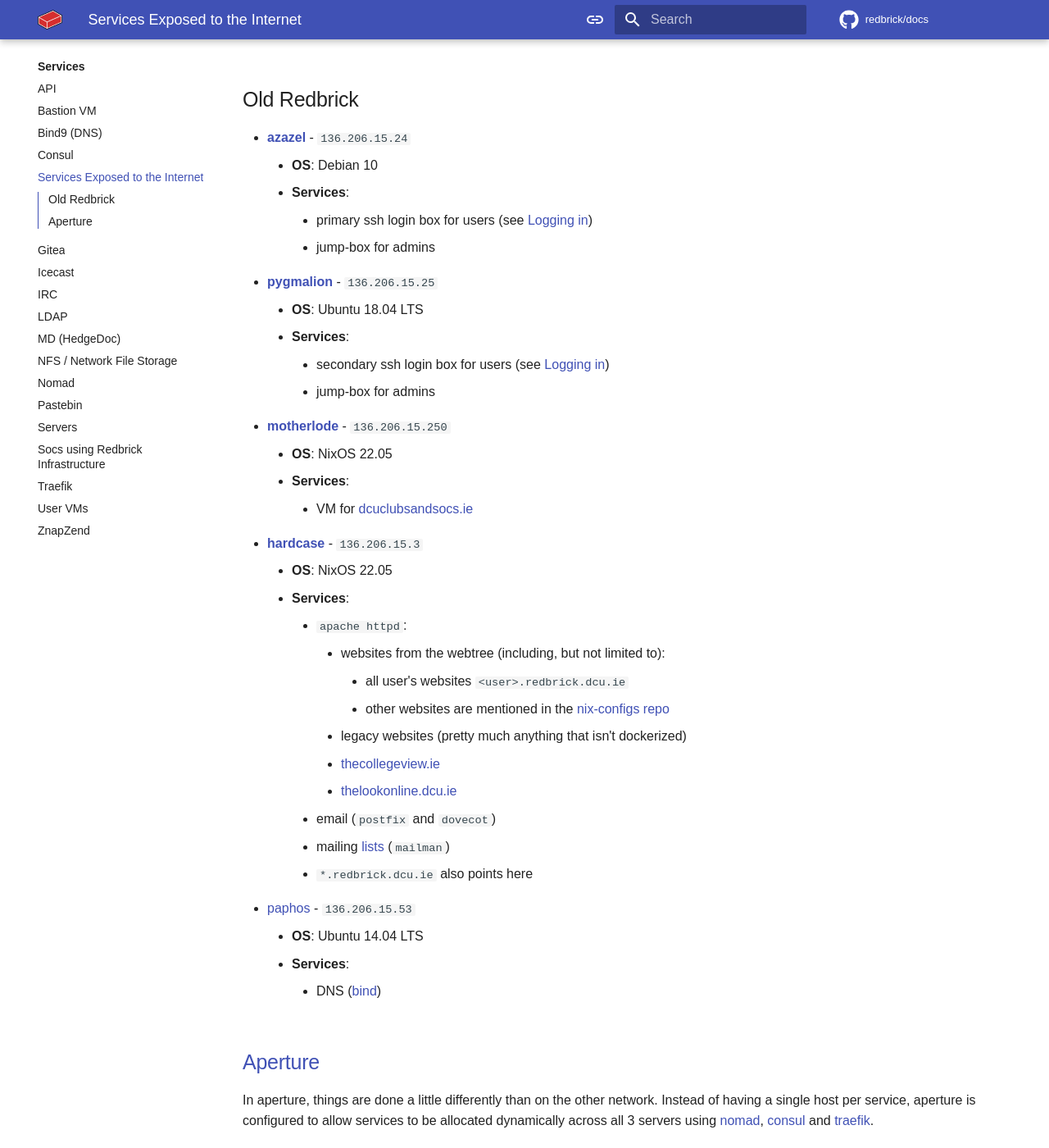
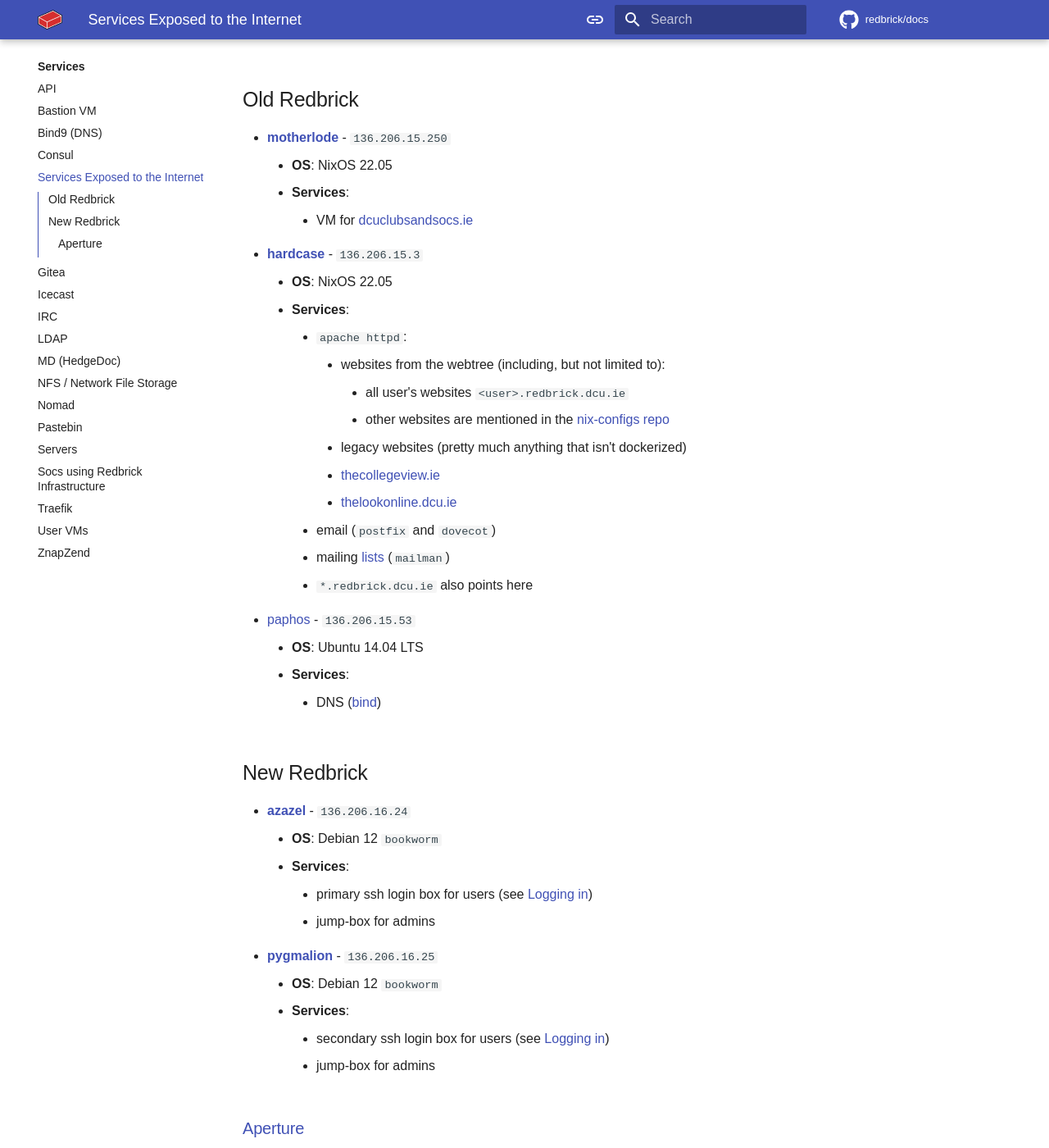
Before and after one commit to redbrick/docs, an MkDocs documentation site: the page built from docs/services/exposed.md, in a window 1280 px wide and 1400 px high, scrolled down 347 px. Shown: the whole window at 82% size. Built offline with MkDocs 1.6.1 and Material for MkDocs 9.7.7, drawn with Linux system fonts in a browser that asks for light colours; some web fonts are replaced; comment, search, counter and statistics services are not loaded; some of the changed lines change nothing that is shown; some of the changed text lies outside the part shown.

Commit message:
update & clarify exposed services

```diff
--- a/docs/services/exposed.md
+++ b/docs/services/exposed.md
@@ -1,10 +1,13 @@
 ---
-title: Services Exposed to the Internet
-author:
-  - wizzdom
+id: exposed
+aliases:
+  - Services Exposed to the Internet - `wizzdom`
 tags:
   - services
   - exposed
+author:
+  - wizzdom
+title: Services Exposed to the Internet
 ---
 
 # Services Exposed to the Internet - `wizzdom`
@@ -12,22 +15,12 @@
 Firstly, it's important to mention that Redbrick is currently split in 2 parts:
 
 - Redbrick 2.0 *a.k.a. "old redbrick"* (on `136.206.15.0/24`)
-- [Aperture](../hardware/aperture/index.md) *a.k.a. "new redbrick"* (on `136.206.16.0/24`)
+- New Redbrick which includes [Aperture](../hardware/aperture/index.md) (on `136.206.16.0/24`)
 
 ![](../network-divorce.png)
 
 ## Old Redbrick
 
-- [**azazel**](../hardware/azazel.md) - `136.206.15.24`
-	- **OS**: Debian 10
-	- **Services**:
-		- primary ssh login box for users (see [Logging in](servers.md#Logging%20in))
-		- jump-box for admins
-- [**pygmalion**](../hardware/pygmalion.md) - `136.206.15.25`
-	- **OS**: Ubuntu 18.04 LTS
-	- **Services**:
-		- secondary ssh login box for users (see [Logging in](servers.md#Logging%20in))
-		- jump-box for admins
 - [**motherlode**](../hardware/nix/motherlode.md) - `136.206.15.250`
 	- **OS**: NixOS 22.05
 	- **Services**:
@@ -50,15 +43,28 @@
 	- **Services**:
 		- DNS ([bind](bind.md))
 
-## [Aperture](../hardware/aperture/index.md)
+## New Redbrick
 
-In aperture, things are done a little differently than on the other network. Instead of having  a single host per service, aperture is configured to allow services to be allocated dynamically across all 3 servers using [nomad](nomad.md), [consul](consul.md) and [traefik](traefik.md).
+- [**azazel**](../hardware/azazel.md) - `136.206.16.24`
+	- **OS**: Debian 12 `bookworm`
+	- **Services**:
+		- primary ssh login box for users (see [Logging in](servers.md#Logging%20in))
+		- jump-box for admins
+- [**pygmalion**](../hardware/pygmalion.md) - `136.206.16.25`
+	- **OS**: Debian 12 `bookworm`
+	- **Services**:
+		- secondary ssh login box for users (see [Logging in](servers.md#Logging%20in))
+		- jump-box for admins
+
+### [Aperture](../hardware/aperture/index.md)
+
+In aperture, things are done a little differently than on the other network. Instead of having a single host per service, aperture is configured to allow services to be allocated dynamically across all 3 servers using [nomad](nomad.md), [consul](consul.md) and [traefik](traefik.md).
 
 - [glados](../hardware/aperture/glados.md) - `136.206.16.4`
 - [wheatley](../hardware/aperture/wheatley.md) - `136.206.16.5`
 - [chell](../hardware/aperture/chell.md) - `136.206.16.6`
 - all 3 boxes are identical
-- **OS**: Debian 11
+- **OS**: Debian 11 `bullseye`
 - **Services**:
 	- simple `nginx` containers with the mascot of each server in aperture:
 		- [glados](https://glados.redbrick.dcu.ie)
@@ -75,7 +81,7 @@
 	- [URL Shortener](shlink.md)
 	- [Plausible Analytics](plausible.md) at [plausible.redbrick.dcu.ie](https://plausible.redbrick.dcu.ie)
 - **Notes**:
-	- all web traffic is routed through [traefik](traefik.md)
-	- all new services will be deployed here
+	- All web traffic is routed through [traefik](traefik.md) on the [bastion VM](./bastion-vm.md)
+	- All new services will be deployed here
 	- Most services here are deployed as docker containers but there's no reason you couldn't use any of the other [nomad drivers](https://developer.hashicorp.com/nomad/docs/drivers)
 	- For more information see redbrick's [Nomad repo](https://github.com/redbrick/nomad)
```
